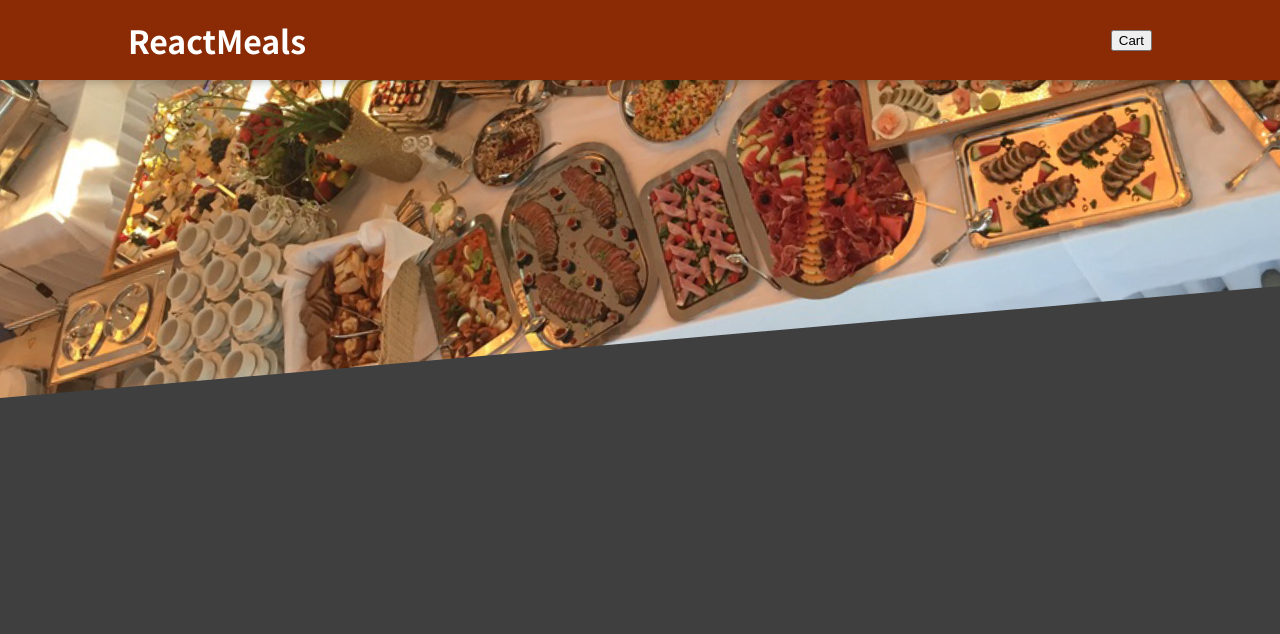
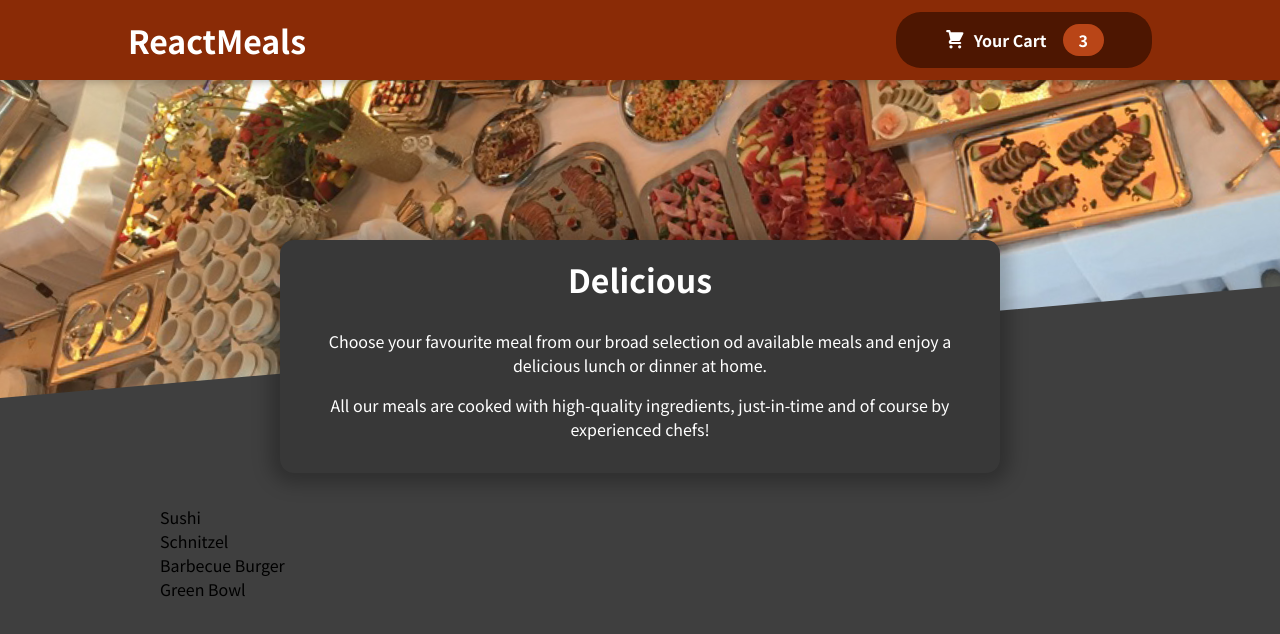
Before and after one commit to Andres2D/react-guide-projects, a JavaScript app in the folder 05-order-food-app-crp/: page / in a window 1280 px wide. Shown: the top 634 px of the page. Built offline with nearby package versions, Linux system fonts and the light colour scheme; the HTML template or start-up script is replaced by a standard one.

Commit message:
Add meals components

```diff
--- a/05-order-food-app-crp/src/App.js
+++ b/05-order-food-app-crp/src/App.js
@@ -1,9 +1,13 @@
 import Header from "./components/Layout/Header";
+import Meals from "./components/Meals/Meals";
 
 const App = () => {
   return (
     <>
       <Header />
+      <main>
+        <Meals />
+      </main>
     </>
   );
 }
--- /dev/null
+++ b/05-order-food-app-crp/src/components/Cart/CartIcon.js
@@ -0,0 +1,13 @@
+const CartIcon = () => {
+  return (
+    <svg
+      xmlns='http://www.w3.org/2000/svg'
+      viewBox='0 0 20 20'
+      fill='currentColor'
+    >
+      <path d='M3 1a1 1 0 000 2h1.22l.305 1.222a.997.997 0 00.01.042l1.358 5.43-.893.892C3.74 11.846 4.632 14 6.414 14H15a1 1 0 000-2H6.414l1-1H14a1 1 0 00.894-.553l3-6A1 1 0 0017 3H6.28l-.31-1.243A1 1 0 005 1H3zM16 16.5a1.5 1.5 0 11-3 0 1.5 1.5 0 013 0zM6.5 18a1.5 1.5 0 100-3 1.5 1.5 0 000 3z' />
+    </svg>
+  );
+};
+
+export default CartIcon;
--- a/05-order-food-app-crp/src/components/Layout/Header.js
+++ b/05-order-food-app-crp/src/components/Layout/Header.js
@@ -1,12 +1,13 @@
 import styles from './Header.module.css';
 import mealsImage from '../../assets/meals.jpeg';
+import HeaderCardButton from './HeaderCardButton';
 
 const Header = props => {
   return (
     <>
       <header className={styles.header}>
         <h1>ReactMeals</h1>
-        <button>Cart</button>
+        <HeaderCardButton />
       </header>
       <div className={styles['main-image']}>
         <img src={mealsImage} alt='A table full of delicious food!' />
--- /dev/null
+++ b/05-order-food-app-crp/src/components/Layout/HeaderCardButton.js
@@ -0,0 +1,18 @@
+import CartIcon from '../Cart/CartIcon';
+import styles from './HeaderCardButton.module.css';
+
+const HeaderCardButton = props => {
+  return (
+    <button className={styles.button}>
+      <span className={styles.icon}>
+        <CartIcon />
+      </span>
+      <span>Your Cart</span>
+      <span className={styles.badge}>
+        3
+      </span>
+    </button>
+  )
+}
+
+export default HeaderCardButton;
--- /dev/null
+++ b/05-order-food-app-crp/src/components/Layout/HeaderCardButton.module.css
@@ -0,0 +1,59 @@
+.button {
+  cursor: pointer;
+  font: inherit;
+  border: none;
+  background-color: #4d1601;
+  color: white;
+  padding: 0.75rem 3rem;
+  display: flex;
+  justify-content: space-around;
+  align-items: center;
+  border-radius: 25px;
+  font-weight: bold;
+}
+
+.button:hover,
+.button:active {
+  background-color: #2c0d00;
+}
+
+.icon {
+  width: 1.35rem;
+  height: 1.35rem;
+  margin-right: 0.5rem;
+}
+
+.badge {
+  background-color: #b94517;
+  padding: 0.25rem 1rem;
+  border-radius: 25px;
+  margin-left: 1rem;
+  font-weight: bold;
+}
+
+.button:hover .badge,
+.button:active .badge {
+  background-color: #92320c;
+}
+
+.bump {
+  animation: bump 300ms ease-out;
+}
+
+@keyframes bump {
+  0% {
+    transform: scale(1);
+  }
+  10% {
+    transform: scale(0.9);
+  }
+  30% {
+    transform: scale(1.1);
+  }
+  50% {
+    transform: scale(1.15);
+  }
+  100% {
+    transform: scale(1);
+  }
+}
--- /dev/null
+++ b/05-order-food-app-crp/src/components/Meals/AvailableMeals.js
@@ -0,0 +1,45 @@
+import styles from './AvailableMeals.module.css';
+
+const DUMMY_MEALS = [
+  {
+    id: 'm1',
+    name: 'Sushi',
+    description: 'Finest fish and veggies',
+    price: 22.99,
+  },
+  {
+    id: 'm2',
+    name: 'Schnitzel',
+    description: 'A german specialty!',
+    price: 16.5,
+  },
+  {
+    id: 'm3',
+    name: 'Barbecue Burger',
+    description: 'American, raw, meaty',
+    price: 12.99,
+  },
+  {
+    id: 'm4',
+    name: 'Green Bowl',
+    description: 'Healthy...and green...',
+    price: 18.99,
+  },
+];
+
+const AvailableMeals = () => {
+
+  const mealsList = DUMMY_MEALS.map(meal => {
+    return <li>{meal.name}</li>
+  });
+
+  return (
+    <section className={styles.meals}>
+      <ul>
+        {mealsList}
+      </ul>
+    </section>
+  )
+}
+
+export default AvailableMeals;
--- /dev/null
+++ b/05-order-food-app-crp/src/components/Meals/AvailableMeals.module.css
@@ -0,0 +1,24 @@
+.meals {
+  max-width: 60rem;
+  width: 90%;
+  margin: 2rem auto;
+  animation: meals-appear 1s ease-out forwards;
+}
+
+.meals ul {
+  list-style: none;
+  margin: 0;
+  padding: 0;
+}
+
+@keyframes meals-appear {
+  from {
+    opacity: 0;
+    transform: translateY(3rem);
+  }
+
+  to {
+    opacity: 1;
+    transform: translateY(0);
+  }
+}
--- /dev/null
+++ b/05-order-food-app-crp/src/components/Meals/Meals.js
@@ -0,0 +1,13 @@
+import MealsSummary from './MealsSummary';
+import AvailableMeals from './AvailableMeals';
+
+const Meals = () => {
+  return (
+    <>
+      <MealsSummary />
+      <AvailableMeals />
+    </>
+  )
+}
+
+export default Meals;
--- /dev/null
+++ b/05-order-food-app-crp/src/components/Meals/MealsSummary.js
@@ -0,0 +1,19 @@
+import styles from './MealsSummary.module.css';
+
+const MealsSummary = () => {
+  return (
+    <section className={styles.summary}>
+      <h2>Delicious</h2>
+      <p>
+        Choose your favourite meal from our broad selection od available meals
+        and enjoy a delicious lunch or dinner at home.
+      </p>
+      <p>
+        All our meals are cooked with high-quality ingredients, just-in-time and
+        of course by experienced chefs!
+      </p>
+    </section>
+  )
+}
+
+export default MealsSummary;
--- /dev/null
+++ b/05-order-food-app-crp/src/components/Meals/MealsSummary.module.css
@@ -0,0 +1,18 @@
+.summary {
+  text-align: center;
+  max-width: 45rem;
+  width: 90%;
+  margin: auto;
+  margin-top: -10rem;
+  position: relative;
+  background-color: #383838;
+  color: white;
+  border-radius: 14px;
+  padding: 1rem;
+  box-shadow: 0 1px 18px 10px rgba(0, 0, 0, 0.25);
+}
+
+.summary h2 {
+  font-size: 2rem;
+  margin-top: 0;
+}
```
